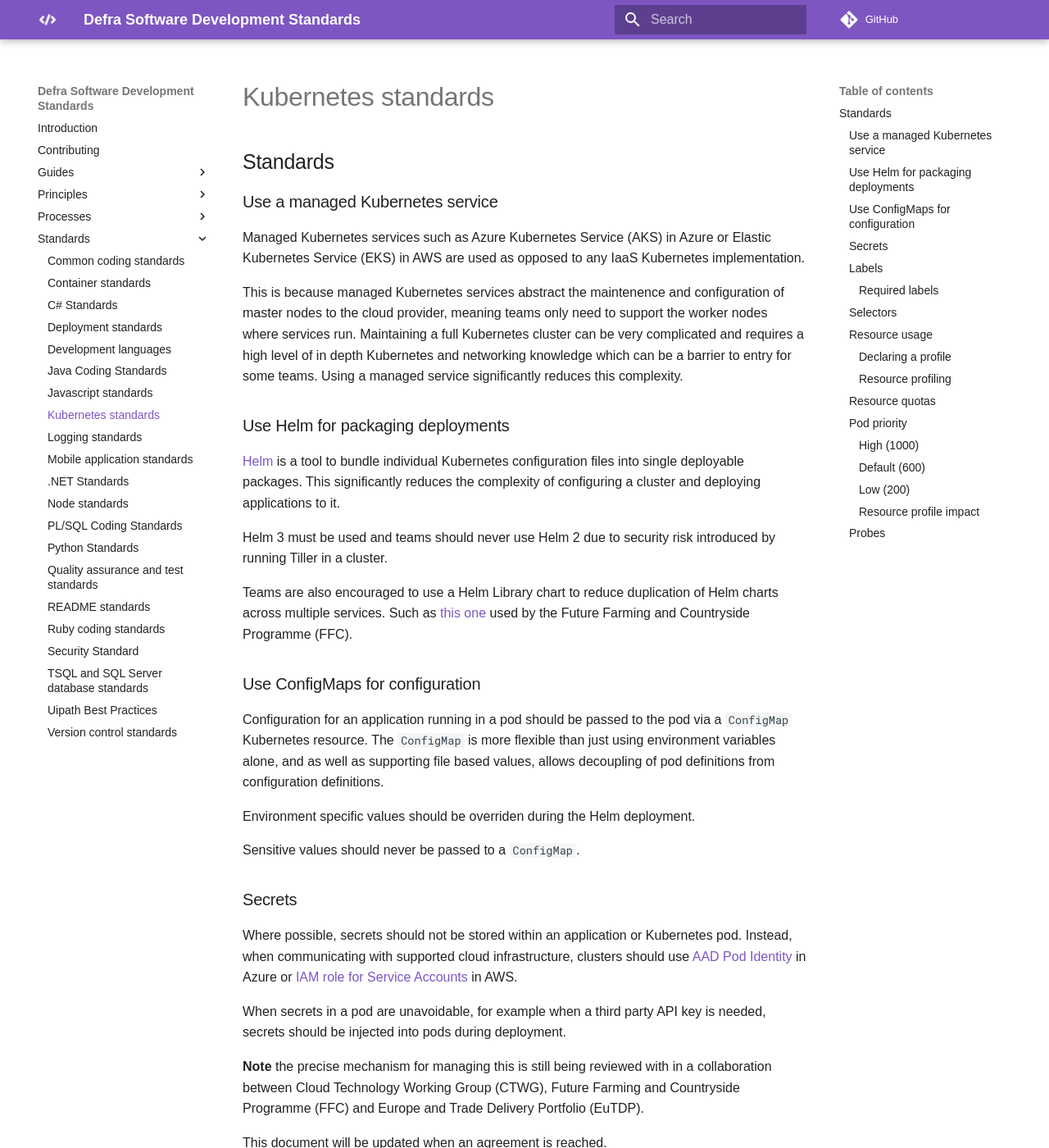
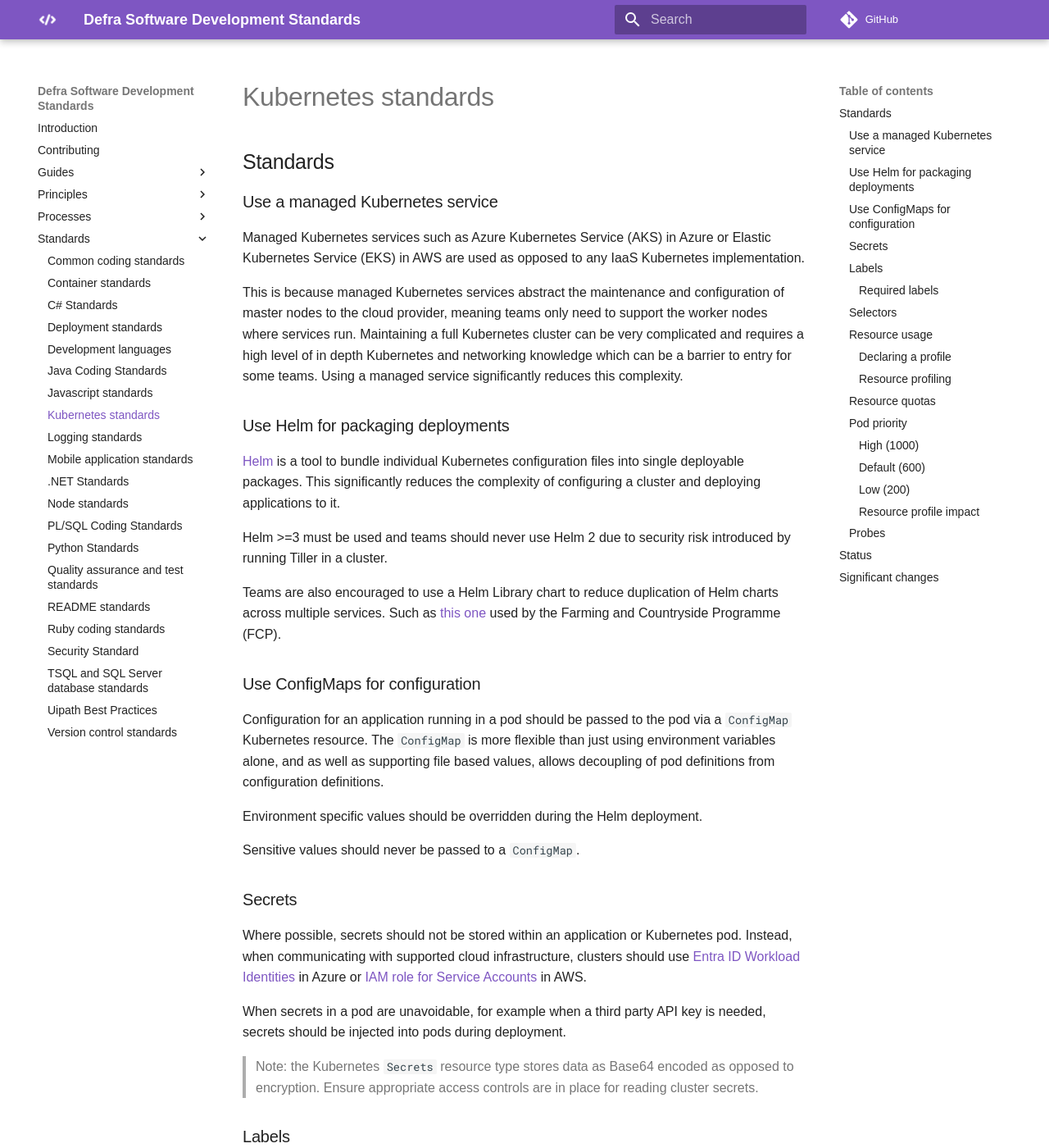
Before and after one commit to DEFRA/software-development-standards, an MkDocs documentation site: the page built from docs/standards/kubernetes_standards.md, in a window 1280 px wide and 1400 px high. Shown: the whole window at 82% size. Built offline with MkDocs 1.6.1 and Material for MkDocs 9.7.7, drawn with Linux system fonts in a browser that asks for light colours; some web fonts are replaced; comment, search, counter and statistics services are not loaded; some of the changed text lies outside the part shown.

Commit message:
Update kubernetes_standards.md (#79)
Co-authored-by: John Watson <john.watson1@defra.gov.uk>

````diff
--- a/docs/standards/kubernetes_standards.md
+++ b/docs/standards/kubernetes_standards.md
@@ -4,33 +4,29 @@
 ### Use a managed Kubernetes service
 Managed Kubernetes services such as Azure Kubernetes Service (AKS) in Azure or Elastic Kubernetes Service (EKS) in AWS are used as opposed to any IaaS Kubernetes implementation.
 
-This is because managed Kubernetes services abstract the maintenence and configuration of master nodes to the cloud provider, meaning teams only need to support the worker nodes where services run.  Maintaining a full Kubernetes cluster can be very complicated and requires a high level of in depth Kubernetes and networking knowledge which can be a barrier to entry for some teams.  Using a managed service significantly reduces this complexity.
+This is because managed Kubernetes services abstract the maintenance and configuration of master nodes to the cloud provider, meaning teams only need to support the worker nodes where services run.  Maintaining a full Kubernetes cluster can be very complicated and requires a high level of in depth Kubernetes and networking knowledge which can be a barrier to entry for some teams.  Using a managed service significantly reduces this complexity.
 
 ### Use Helm for packaging deployments
 [Helm](https://helm.sh/) is a tool to bundle individual Kubernetes configuration files into single deployable packages.  This significantly reduces the complexity of configuring a cluster and deploying applications to it.
 
-Helm 3 must be used and teams should never use Helm 2 due to security risk introduced by running Tiller in a cluster.
+Helm >=3 must be used and teams should never use Helm 2 due to security risk introduced by running Tiller in a cluster.
 
-Teams are also encouraged to use a Helm Library chart to reduce duplication of Helm charts across multiple services.  Such as [this one](https://github.com/DEFRA/ffc-helm-library) used by the Future Farming and Countryside Programme (FFC).
+Teams are also encouraged to use a Helm Library chart to reduce duplication of Helm charts across multiple services.  Such as [this one](https://github.com/DEFRA/ffc-helm-library) used by the Farming and Countryside Programme (FCP).
 
 ### Use ConfigMaps for configuration
 Configuration for an application running in a pod should be passed to the pod via a `ConfigMap` Kubernetes resource.
 The `ConfigMap` is more flexible than just using environment variables alone, and as well as supporting file based values, allows decoupling of pod definitions from configuration definitions.
 
-Environment specific values should be overriden during the Helm deployment.
+Environment specific values should be overridden during the Helm deployment.
 
 Sensitive values should never be passed to a `ConfigMap`.
 
 ### Secrets
-Where possible, secrets should not be stored within an application or Kubernetes pod.  Instead, when communicating with supported cloud infrastructure, clusters should use [AAD Pod Identity](https://github.com/Azure/aad-pod-identity) in Azure or [IAM role for Service Accounts](https://docs.aws.amazon.com/eks/latest/userguide/iam-roles-for-service-accounts.html) in AWS.
+Where possible, secrets should not be stored within an application or Kubernetes pod.  Instead, when communicating with supported cloud infrastructure, clusters should use [Entra ID Workload Identities](https://learn.microsoft.com/en-us/azure/aks/workload-identity-overview?tabs=dotnet) in Azure or [IAM role for Service Accounts](https://docs.aws.amazon.com/eks/latest/userguide/iam-roles-for-service-accounts.html) in AWS.
 
 When secrets in a pod are unavoidable, for example when a third party API key is needed, secrets should be injected into pods during deployment.
 
-**Note** the precise mechanism for managing this is still being reviewed with in a collaboration between Cloud Technology Working Group (CTWG), Future Farming and Countryside Programme (FFC) and Europe and Trade Delivery Portfolio (EuTDP).
-
-This document will be updated when an agreement is reached.
-
-The Kubernetes `Secrets` resource type must not be used as data is only Base64 encrypted.
+> Note: the Kubernetes `Secrets` resource type stores data as Base64 encoded as opposed to encryption.  Ensure appropriate access controls are in place for reading cluster secrets.
 
 ### Labels
 Labels are intended to be used to specify identifying attributes of objects that are meaningful and relevant to users, but do not directly imply semantics to the core system.
@@ -42,7 +38,7 @@ In order to take full advantage of using labels, they should be applied on every
 #### Required labels
 Each Helm chart templated resource should have the below labels. Example placeholders are provided for values.
 
-```
+```yaml
 metadata:
   labels:
     app: {{ quote .Values.namespace }}
@@ -60,7 +56,8 @@ metadata:
 
 ### Selectors
 Services selectors should be matched by app and name. Selectors should be consistent otherwise updates to Helm charts will be rejected.
-```
+
+```yaml
 selector:
   app: {{ quote .Values.name }}
   app.kubernetes.io/name: {{ quote .Values.name }}
@@ -83,7 +80,7 @@ Clusters will limit available resources within a namespace using a `resourceQuot
 
 An example `ResourceQuota` definition is included below
 
-```
+```yaml
 apiVersion: v1
 kind: ResourceQuota
 metadata:
@@ -114,7 +111,7 @@ For pods where downtime is more tolerable.
 
 Below is a full example of a `priorityClass` resource definition for reference.
 
-```
+```yaml
 apiVersion: scheduling.k8s.io/v1
 kind: PriorityClass
 metadata:
@@ -128,6 +125,13 @@ description: "This priority class should be used for most services"
 In the event a cluster has to make a choice between killing one of two services sharing the same priority level, the resource profile configuration will influence which is killed.
 
 ### Probes
-To increase the stability and predicatability of a Kubernetes cluster, services should make use of both readiness and liveness probes unless there is a significant reason not to.
+To increase the stability and predictability of a Kubernetes cluster, services should make use of readiness, liveness and startup probes unless there is a significant reason not to.
 
-Probe end points should follow the convention of `healthy` for readiness probes and `healthz` for liveness probes.
+Probe end points should follow the convention of `healthy` for readiness probes and `healthz` for liveness/startup probes.
+
+## Status
+
+This standard was first adopted 15 January 2021.
+
+## Significant changes
+- Entra ID Workload Identities replaces Azure AD Pod Identity for authenticating AKS pods to Azure resources on 7 January 2026
````
Also changed, not shown: other parts of docs/standards/kubernetes_standards.md (+2 -2 lines).
